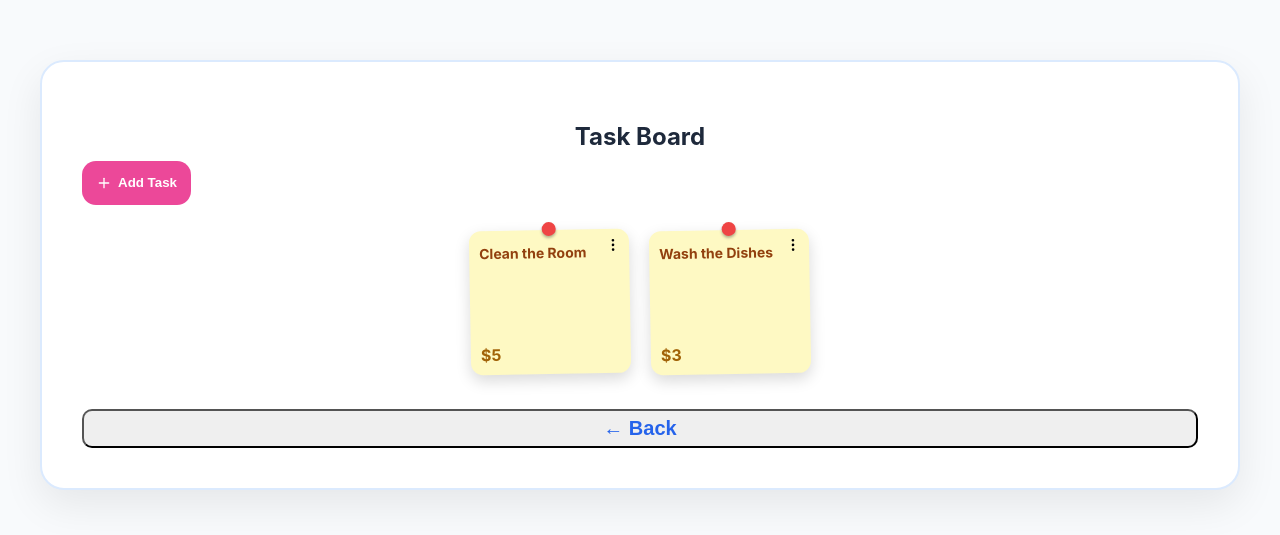
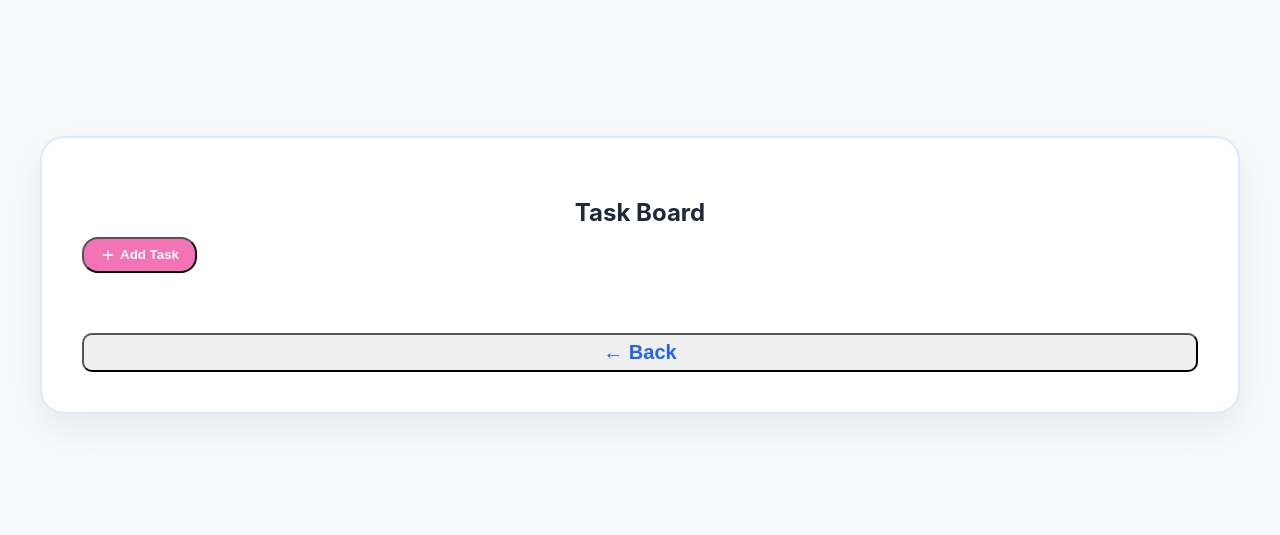
Before and after one commit to WendyShen-2005/PiggyKidsApp-ElleHacks2026, a React (Create React App) app in the folder piggyhacks/: page /parent-tasks in a window 1280 px wide. Shown: the part 125-660 px from the top of the page. Built offline with nearby package versions, Linux system fonts and the light colour scheme.

Commit message:
modify the layout and matching the design of buttons

```diff
--- a/piggyhacks/src/route/parentTaskPage.jsx
+++ b/piggyhacks/src/route/parentTaskPage.jsx
@@ -10,10 +10,7 @@ export default function ParentTaskPage() {
   const navigate = useNavigate();
   const location = useLocation();
 
-  const [tasks, setTasks] = useState([
-    { id: 1, title: "Clean the Room", amount: 5, status: "pending" },
-    { id: 2, title: "Wash the Dishes", amount: 3, status: "completed" },
-  ]);
+  const [tasks, setTasks] = useState([]);
 
   // Load tasks from navigation state if available
   useEffect(() => {
--- a/piggyhacks/src/route/parentsDashboard.jsx
+++ b/piggyhacks/src/route/parentsDashboard.jsx
@@ -581,7 +581,7 @@ export default function ParentDashboard() {
             </div>
           )}
         </section>
-        <section className="daily-summary">
+        {/* <section className="daily-summary">
           <h3>Today's Summary</h3>
           <ul>
             {summary
@@ -594,7 +594,7 @@ export default function ParentDashboard() {
                 </li>
               ))}
           </ul>
-        </section>
+        </section> */}
       </main>
       <AddTaskPopup
         newTask={newTask}
--- a/piggyhacks/src/style/kidsTaskPage.css
+++ b/piggyhacks/src/style/kidsTaskPage.css
@@ -238,7 +238,7 @@
 
 /* Monthly statement button */
 .statement-btn {
-  display: flex;
+  /* display: flex;
   align-items: center;
   justify-content: center;
   gap: 6px;
@@ -249,7 +249,16 @@
   color: white;
   font-weight: bold;
   cursor: pointer;
-  transition: background 0.2s ease;
+  transition: background 0.2s ease; */
+  display: flex;
+  align-items: center;
+  gap: 0.25rem;
+  background-color: #f472b6;
+  color: white;
+  border-radius: 1rem;
+  padding: 0.5rem 1rem;
+  font-weight: 700;
+  cursor: pointer;
 }
 
 .statement-btn:hover {
--- a/piggyhacks/src/style/parentDashboard.css
+++ b/piggyhacks/src/style/parentDashboard.css
@@ -370,12 +370,6 @@
   gap: 1rem;
 }
 
-.expense-btns {
-  display: flex;
-  gap: 0.5rem;
-  margin-bottom: 0.5rem;
-}
-
 .expense-btn {
   display: flex;
   align-items: center;
```
